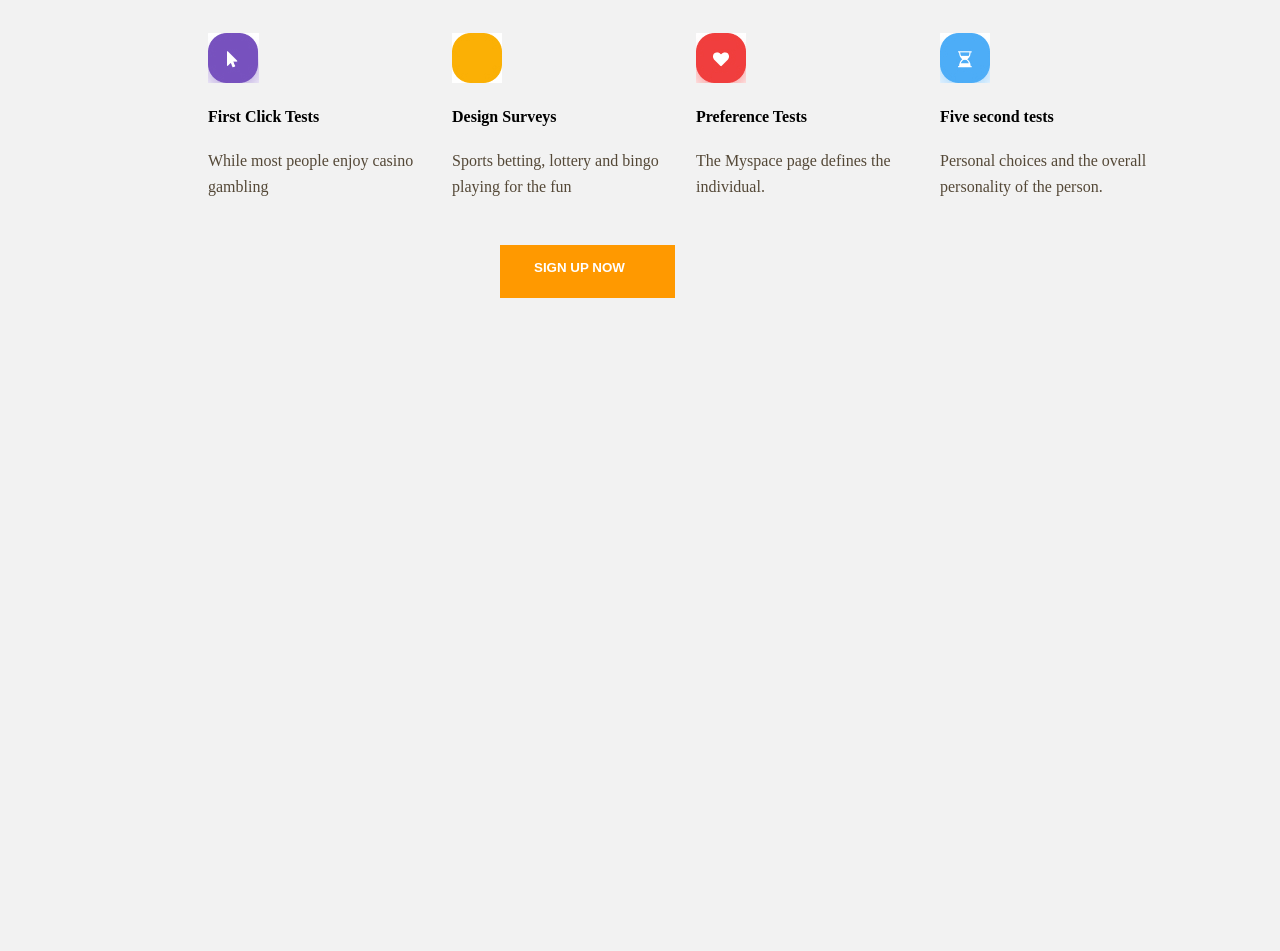
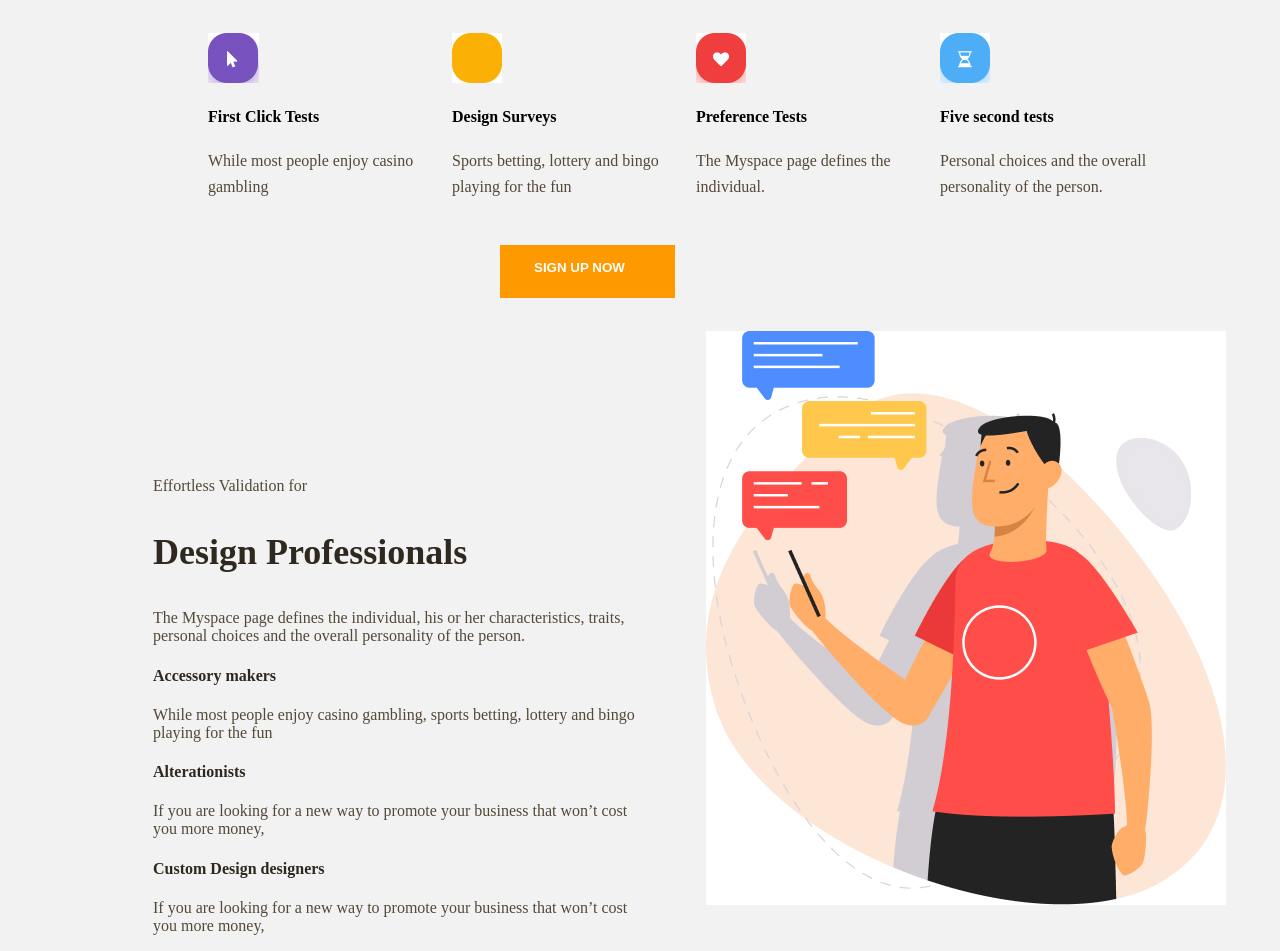
Before and after one commit to Taimmesia/productly, a plain HTML site: page index.html in a window 1280 px wide. Shown: the part 873-1824 px from the top of the page. Before the commit the page ends 1171 px from the top, so only its background shows below. Drawn offline with Linux system fonts and the light colour scheme.

Commit message:
Added text and image on second page

```diff
--- a/css/style.css
+++ b/css/style.css
@@ -114,8 +114,40 @@ div {
 
 .third-orange-btn {
   margin-top: 34px;
+  margin-bottom: 90px;
   padding: 15px 32px 15px 34px;
   display: flex;
   position: absolute;
   left: 500px;
 }
+
+.third-heading {
+  font-weight: bold;
+  font-size: 36px;
+  line-height: auto;
+  letter-spacing: 0px;
+  color: #2f281e;
+}
+
+.small-titles {
+  font-weight: bold;
+  color: #2f281e;
+}
+
+.second-paragraph {
+  max-width: 486px;
+  max-height: 531px;
+  position: relative;
+  left: 145px;
+  top: 146px;
+  padding-right: 104px;
+  font-weight: 500;
+  font-size: 16px;
+  color: #544837;
+}
+
+.man-in-red {
+  position: relative;
+  top: 120px;
+  left: 104px;
+}
--- a/index.html
+++ b/index.html
@@ -85,5 +85,31 @@
         ><button class="orange-btn2 third-orange-btn">SIGN UP NOW</button></a
       >
     </section>
+    <section class="second-paragraph">
+      <p>Effortless Validation for</p>
+      <h3 class="third-heading">Design Professionals</h3>
+      <p>
+        The Myspace page defines the individual, his or her characteristics,
+        traits, personal choices and the overall personality of the person.
+      </p>
+      <h4 class="small-titles">Accessory makers</h4>
+      <p>
+        While most people enjoy casino gambling, sports betting, lottery and
+        bingo playing for the fun
+      </p>
+      <h4 class="small-titles">Alterationists</h4>
+      <p>
+        If you are looking for a new way to promote your business that won’t
+        cost you more money,
+      </p>
+      <h4 class="small-titles">Custom Design designers</h4>
+      <p>
+        If you are looking for a new way to promote your business that won’t
+        cost you more money,
+      </p>
+    </section>
+    <section class="man-in-red">
+      <img src="prdtly-images/man-in-red.jpg" alt="A man in a red shirt" />
+    </section>
   </body>
 </html>
```
Also changed, not shown: prdtly-images/man-in-red.jpg (added).
